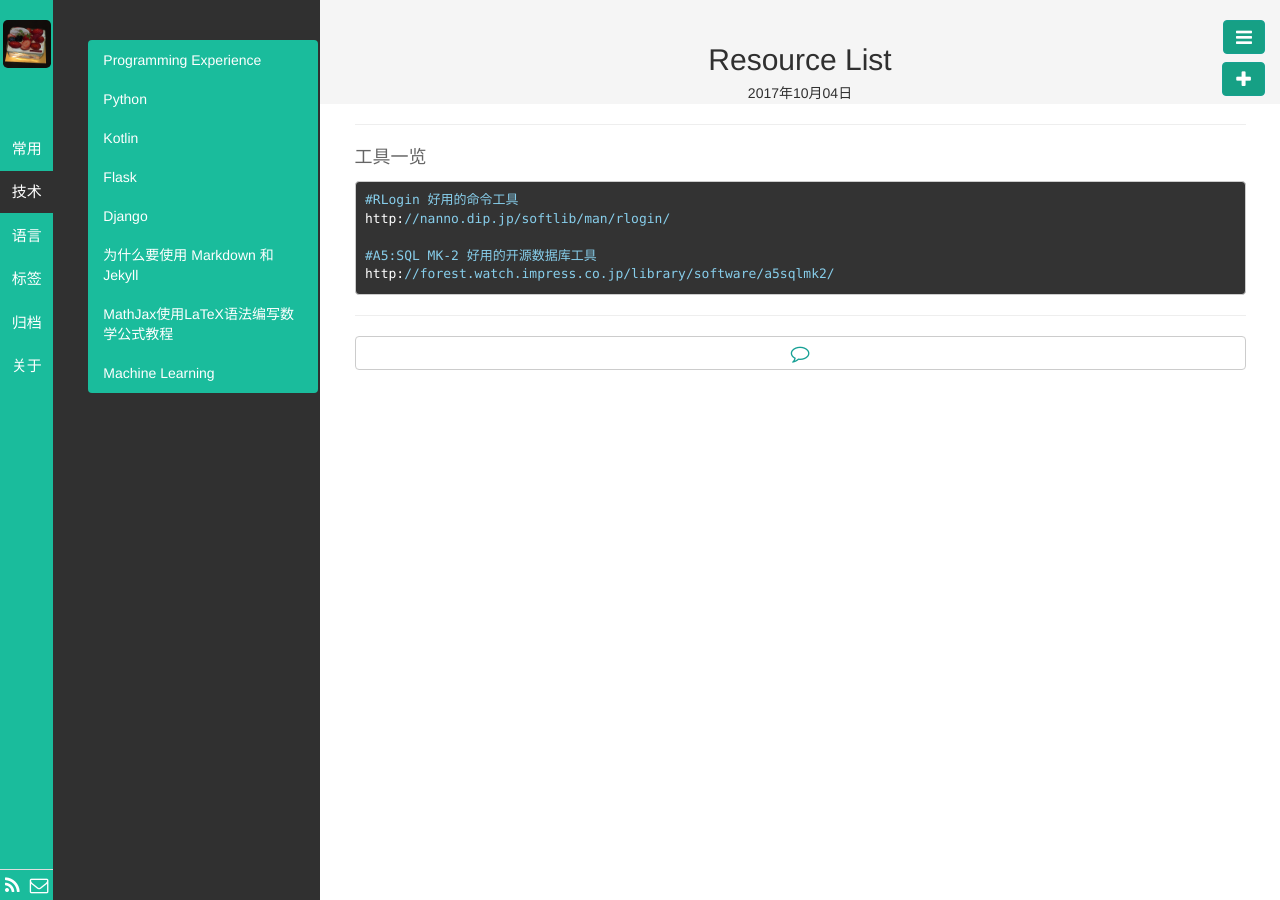
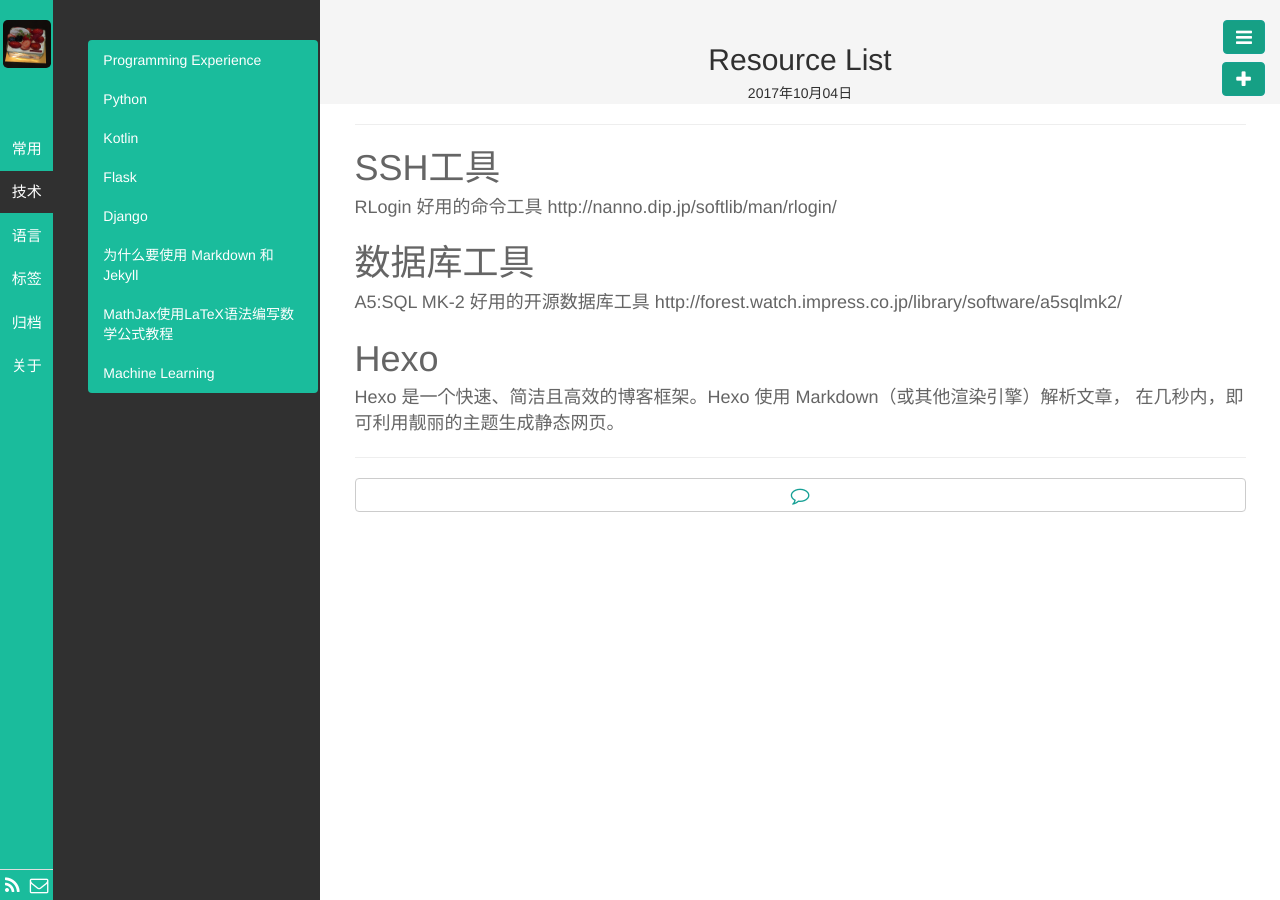
Before and after one commit to kyoyo/kyoyo.github.io, a Jekyll site: the page built from _posts/常用/2017-10-04-ResourceList.md, in a window 1280 px wide. Built offline with Jekyll 4.4.1, drawn with Linux system fonts in a browser that asks for light colours; Markdown is read by kramdown in place of the engine named in the settings.

Commit message:
Update 2017-10-04-ResourceList.md

````diff
--- a/_posts/常用/2017-10-04-ResourceList.md
+++ b/_posts/常用/2017-10-04-ResourceList.md
@@ -7,12 +7,15 @@ keywords:
 description:
 ---
 
-工具一览
-```
-#RLogin 好用的命令工具
+# SSH工具
+RLogin 好用的命令工具
 http://nanno.dip.jp/softlib/man/rlogin/
 
-#A5:SQL MK-2 好用的开源数据库工具
+# 数据库工具
+A5:SQL MK-2 好用的开源数据库工具
 http://forest.watch.impress.co.jp/library/software/a5sqlmk2/
 
-```
+
+# Hexo
+Hexo 是一个快速、简洁且高效的博客框架。Hexo 使用 Markdown（或其他渲染引擎）解析文章，
+在几秒内，即可利用靓丽的主题生成静态网页。
````
